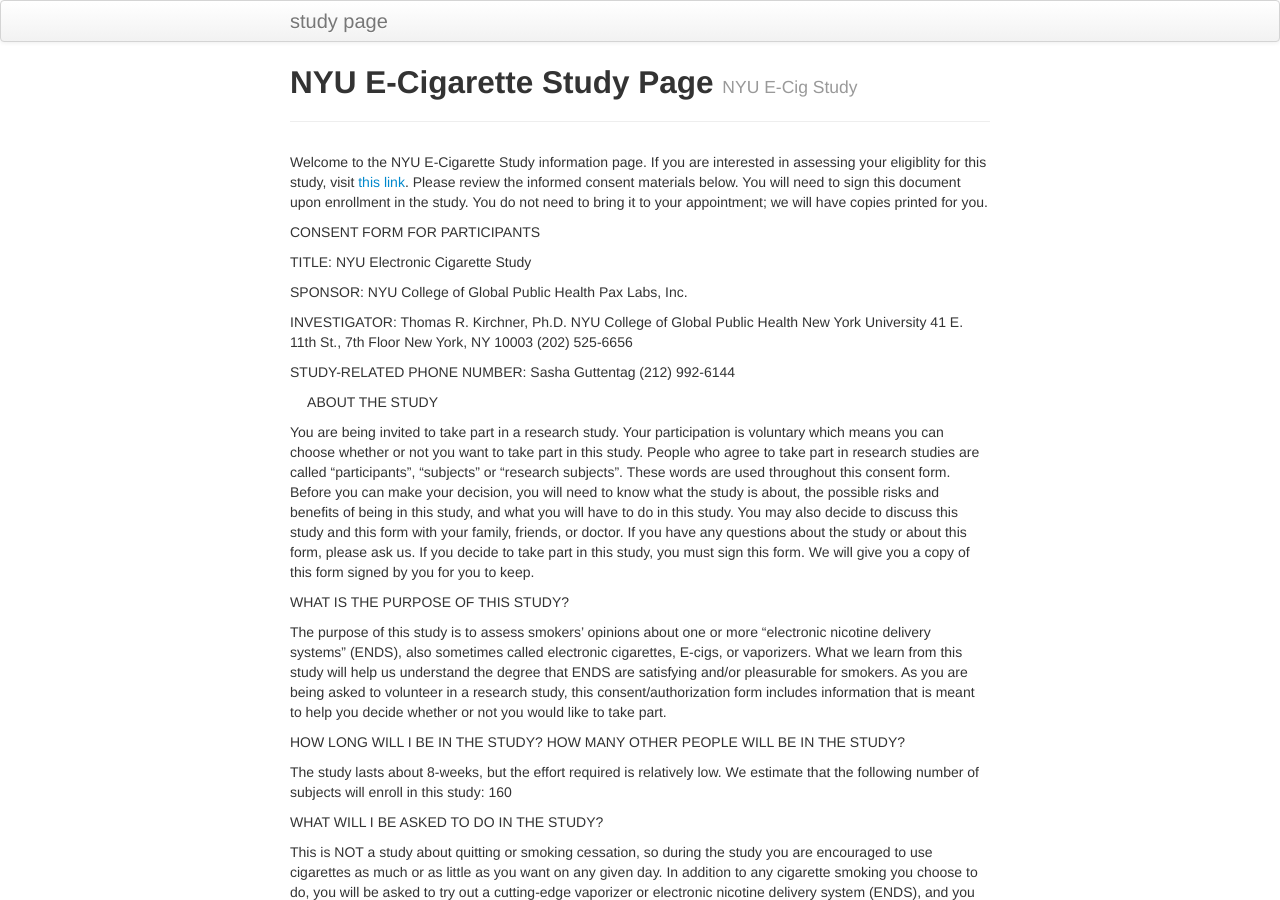
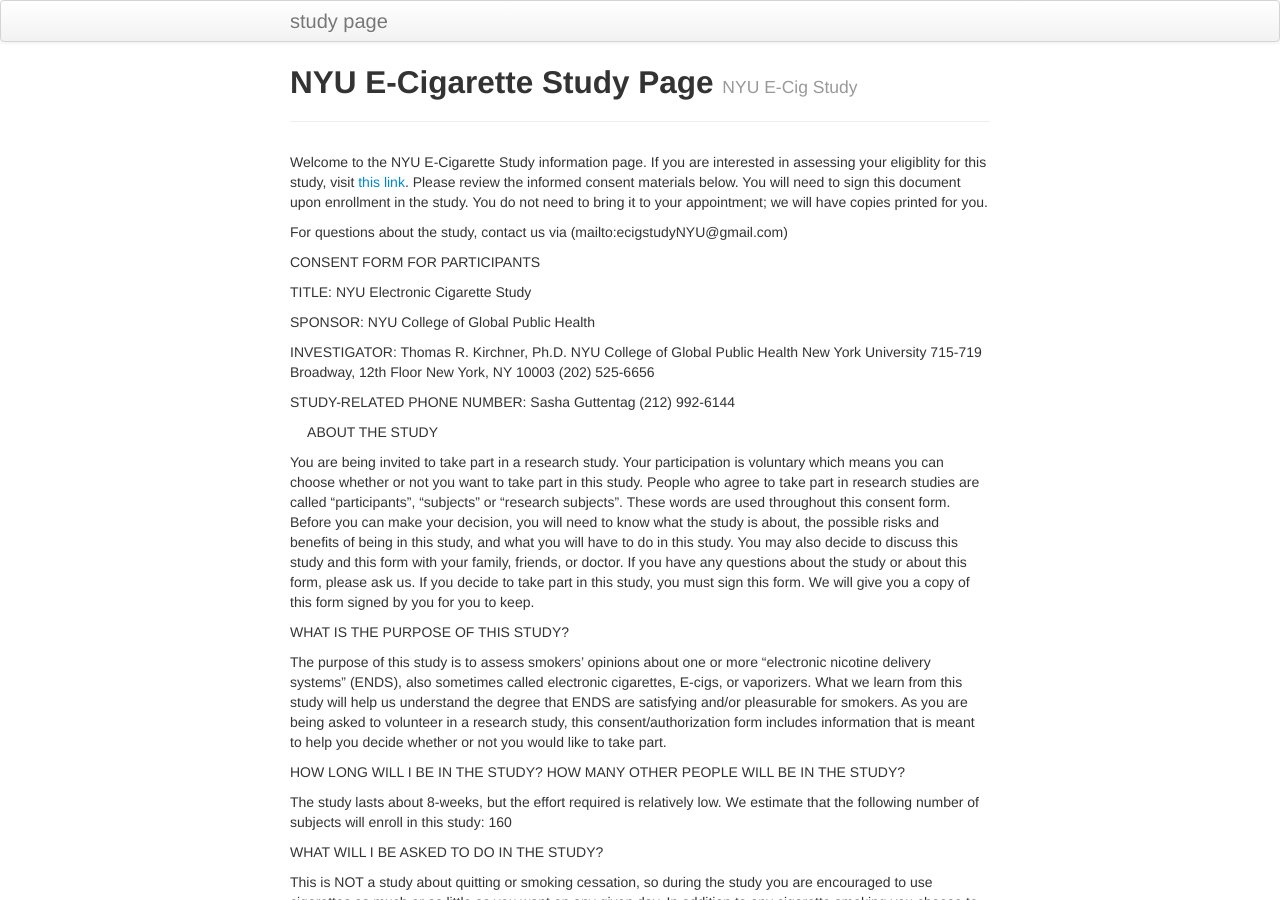
Before and after one commit to nyu-mhealth/juul_study_page, a Jekyll site: the page built from index.md, in a window 1280 px wide and 900 px high. Built offline with Jekyll 4.4.1, drawn with Linux system fonts in a browser that asks for light colours.

Commit message:
index.md

```diff
--- a/index.md
+++ b/index.md
@@ -7,6 +7,8 @@
 
 Welcome to the NYU E-Cigarette Study information page. If you are interested in assessing your eligiblity for this study, visit [this link](https://nyu.qualtrics.com/jfe/form/SV_7R0troHmfry4MDj/). Please review the informed consent materials below. You will need to sign this document upon enrollment in the study. You do not need to bring it to your appointment; we will have copies printed for you.
 
+For questions about the study, contact us via (mailto:ecigstudyNYU@gmail.com)
+
 CONSENT FORM FOR PARTICIPANTS
 
 
@@ -14,12 +16,11 @@
 
 
 SPONSOR:                        	NYU College of Global Public Health
-				Pax Labs, Inc.
 
 INVESTIGATOR:              	Thomas R. Kirchner, Ph.D.
 NYU College of Global Public Health
 New York University
-41 E. 11th St., 7th Floor
+715-719 Broadway, 12th Floor
 New York, NY  10003
 (202) 525-6656
 
```
